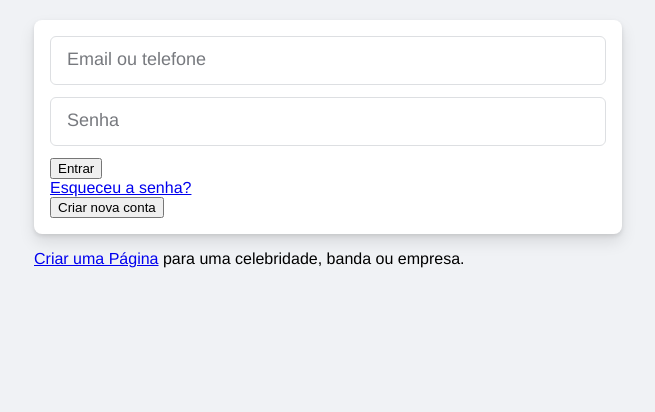
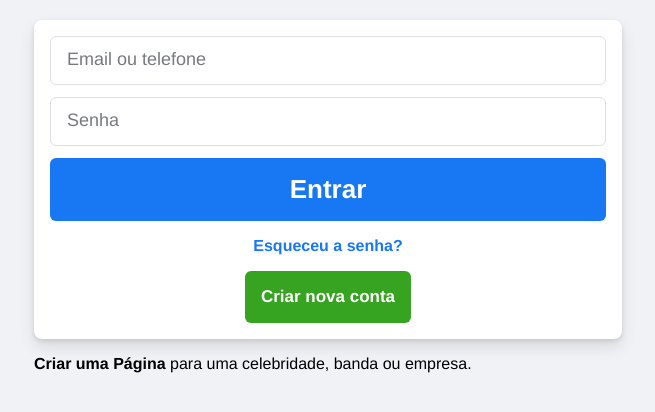
Before and after one commit to lucsap/First-page, a plain HTML site: page exercicios/facebook/index.html in a window 1280 px wide. Shown: the part 308-720 px from the top of the page, without its empty margins (116-771 px from the left). Drawn offline with Linux system fonts and the light colour scheme.

Commit message:
pequenas mudanças

```diff
--- a/exercicios/facebook/index.html
+++ b/exercicios/facebook/index.html
@@ -19,7 +19,7 @@
                     <input type="password" placeholder="Senha">
                     <button class="entrar">Entrar</button>
                     <a href="#">Esqueceu a senha?</a>
-                    <button>Criar nova conta</button>
+                    <button class="criar-conta">Criar nova conta</button>
                 </form>
                 <p><a href="#">Criar uma Página</a> para uma celebridade, banda ou empresa.</p>
             </div>
--- a/exercicios/facebook/style.css
+++ b/exercicios/facebook/style.css
@@ -14,6 +14,10 @@ body {
     font-family: Helvetica, sans-serif;
     padding-left: 50px;
     padding-right: 50px;
+}
+
+body, input, button {
+    font-family: Helvetica, sans-serif;
 }
 
 .containter {
@@ -70,3 +74,50 @@ input::placeholder {
     color: #1d2129;
     opacity: 0.6;
 }
+
+form a {
+    font-size: 16px;
+    color: #1877f2;
+    display: block;
+    text-align: center;
+    margin-top: 16px;
+    text-decoration: none;
+    padding-bottom: 16px;
+}
+
+form a:hover {
+    text-decoration: underline;
+}
+
+.entrar,
+.criar-conta {
+    font-weight: bold;
+    color: white;
+    border-radius: 6px;
+    border: none;
+    padding: 16px;
+    cursor: pointer;
+    text-align: center;
+}
+
+.entrar {
+    font-size: 26px;
+    background-color: #1877f2;
+    width: 100%;
+}
+
+.criar-conta {
+    font-size: 17px;
+    background-color: #36a420;
+    margin: 0 auto;
+}
+
+a {
+    color: black;
+    text-decoration: none;
+    font-weight: bold;
+}
+
+a:hover {
+    text-decoration: underline;
+}
```
